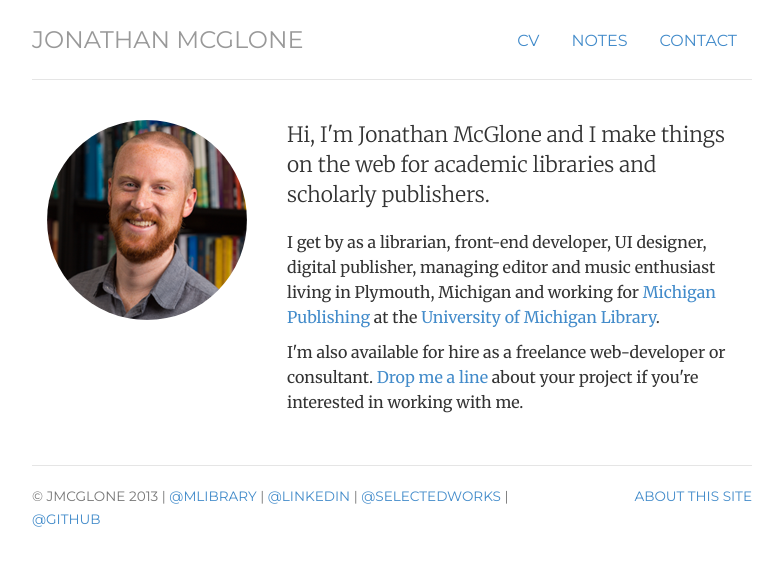
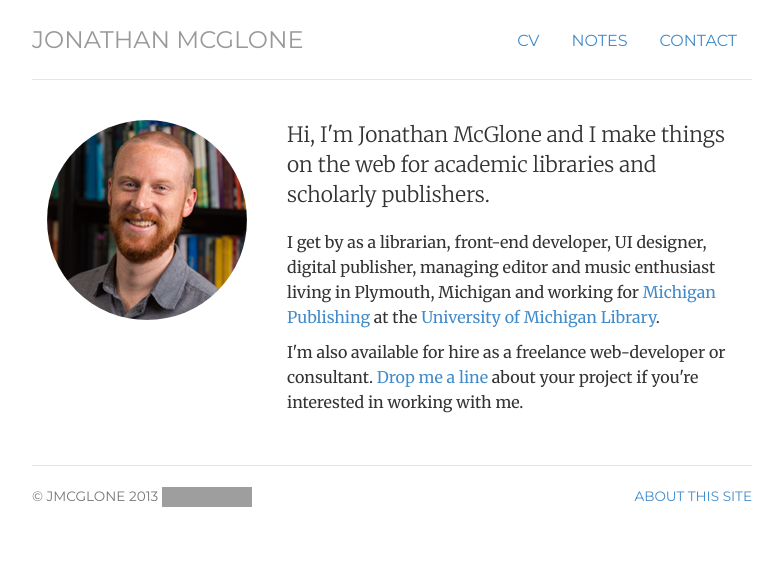
Before and after one commit to jmcglone/jmcglone.github.io, a Jekyll site: the page built from index.html, in a window 1280 px wide. Shown: the top 566 px of the page, without its empty margins (248-1031 px from the left). Built offline with Jekyll 4.4.1, drawn with Linux system fonts in a browser that asks for light colours; grey boxes are pictures that could not be loaded.

Commit message:
Update default.html
remove list of links in footer

```diff
--- a/_layouts/default.html
+++ b/_layouts/default.html
@@ -37,7 +37,7 @@
 			<div class="footer">
 				<div class="row">
 				<div class="col-sm-9">
-				<p><small>&copy; jmcglone 2013 | <a href="http://www.lib.umich.edu/users/jmcglone" title="Jonathan McGlone at University of Michigan Library">@MLibrary</a> | <a href="http://www.linkedin.com/in/jwmcglone" title="Jonathan McGlone at LinkedIn">@LinkedIn</a> | <a href="http://works.bepress.com/jwmcglone/" title="Jonathan McGlone at Selected Works">@SelectedWorks</a> | <a href="https://github.com/jmcglone/" title="Jonathan McGlone at GitHub">@GitHub</a></small></p>
+				<p><small>&copy; jmcglone 2013</small> <a rel="license" href="http://creativecommons.org/licenses/by/3.0/deed.en_US"><img alt="Creative Commons License" style="border-width:0" src="http://i.creativecommons.org/l/by/3.0/80x15.png" /></a></p>
 				</div>
 				<div class="col-sm-3">
 				<p class="pull-right"><small><a href="/about" title="About this site">About this site</a></small></p>
```
